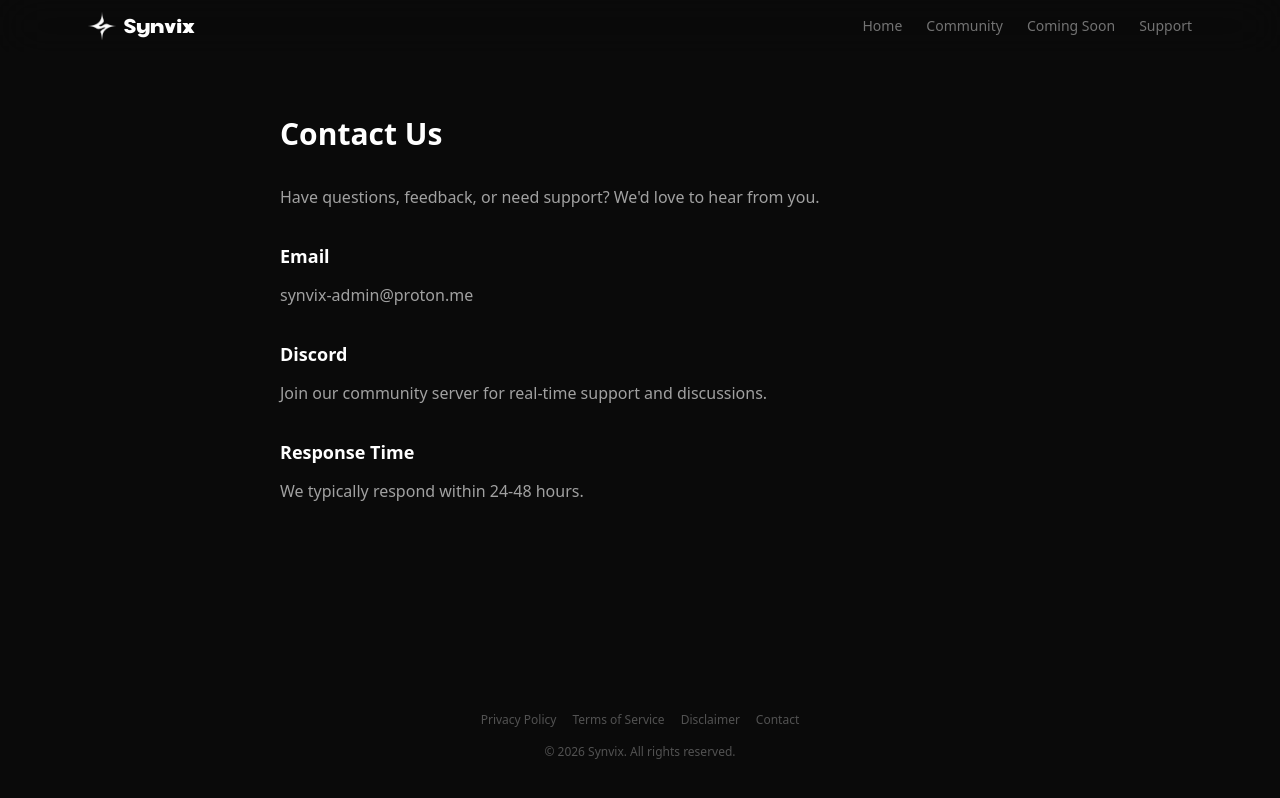
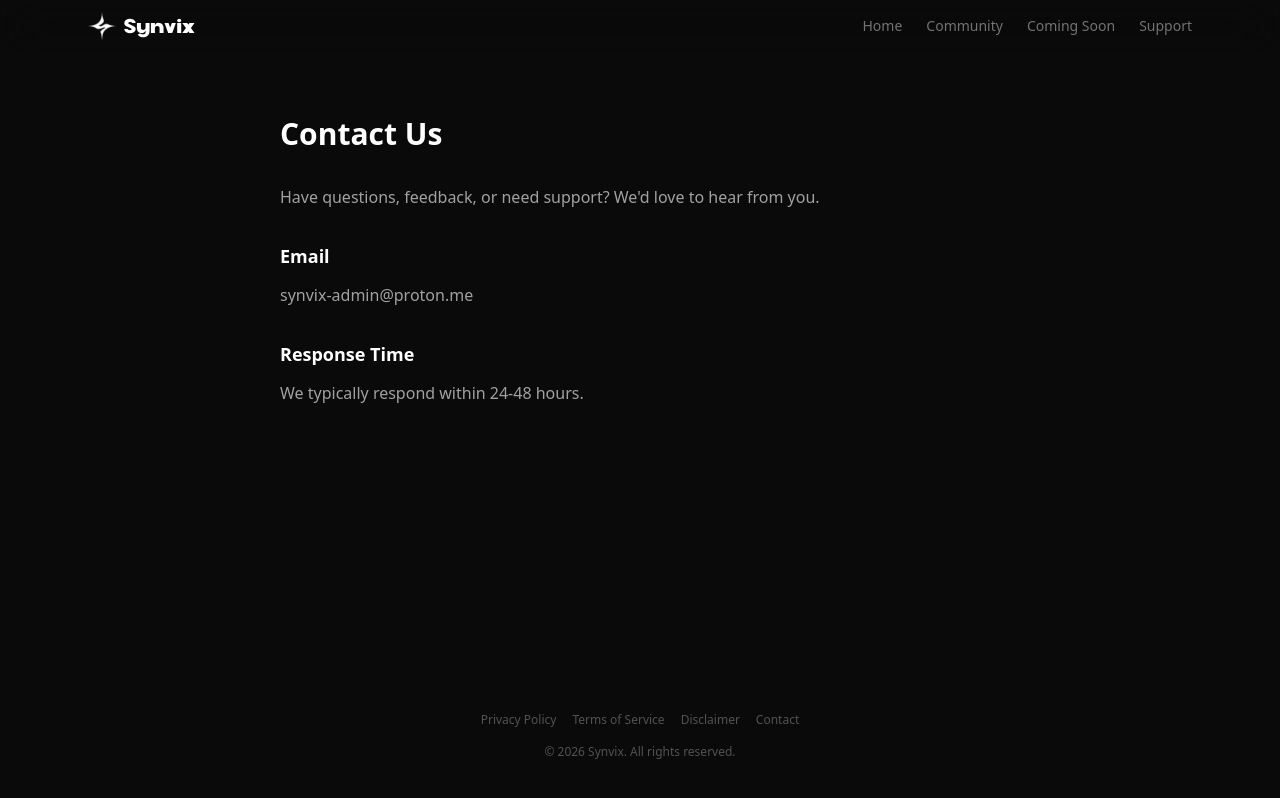
Before and after one commit to nanautee/synvix-site, a React (Vite) app in the folder site/: page /contact in a window 1280 px wide. Built offline with nearby package versions, Linux system fonts and the light colour scheme; no server answers.

Commit message:
Update Contact.tsx

```diff
--- a/site/src/pages/Contact.tsx
+++ b/site/src/pages/Contact.tsx
@@ -13,12 +13,7 @@ export function Contact() {
           <p>synvix-admin@proton.me</p>
         </section>
 
-        <section>
-          <h2 className="text-lg font-semibold text-white mb-3">Discord</h2>
-          <p>
-            Join our community server for real-time support and discussions.
-          </p>
-        </section>
+
 
         <section>
           <h2 className="text-lg font-semibold text-white mb-3">Response Time</h2>
```
